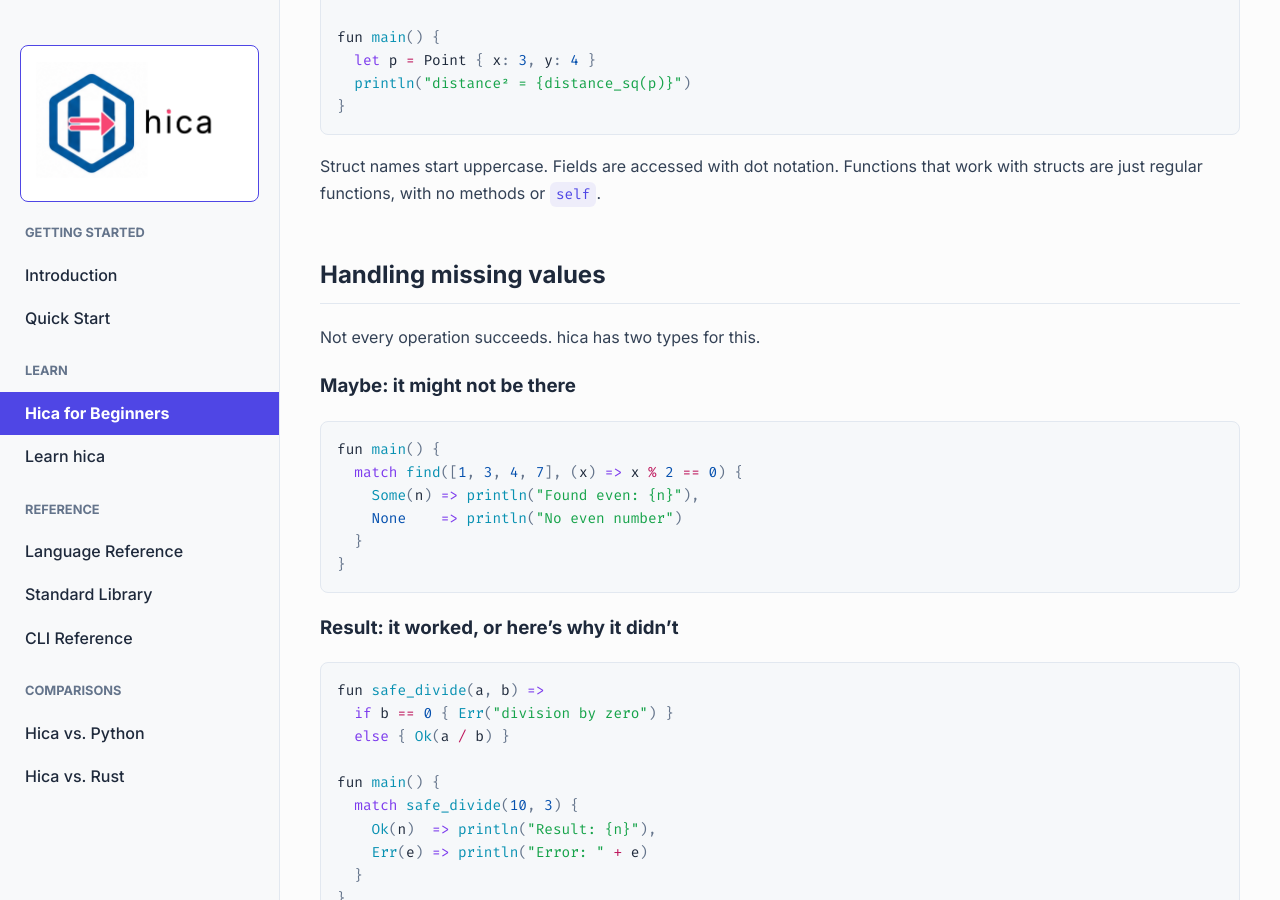
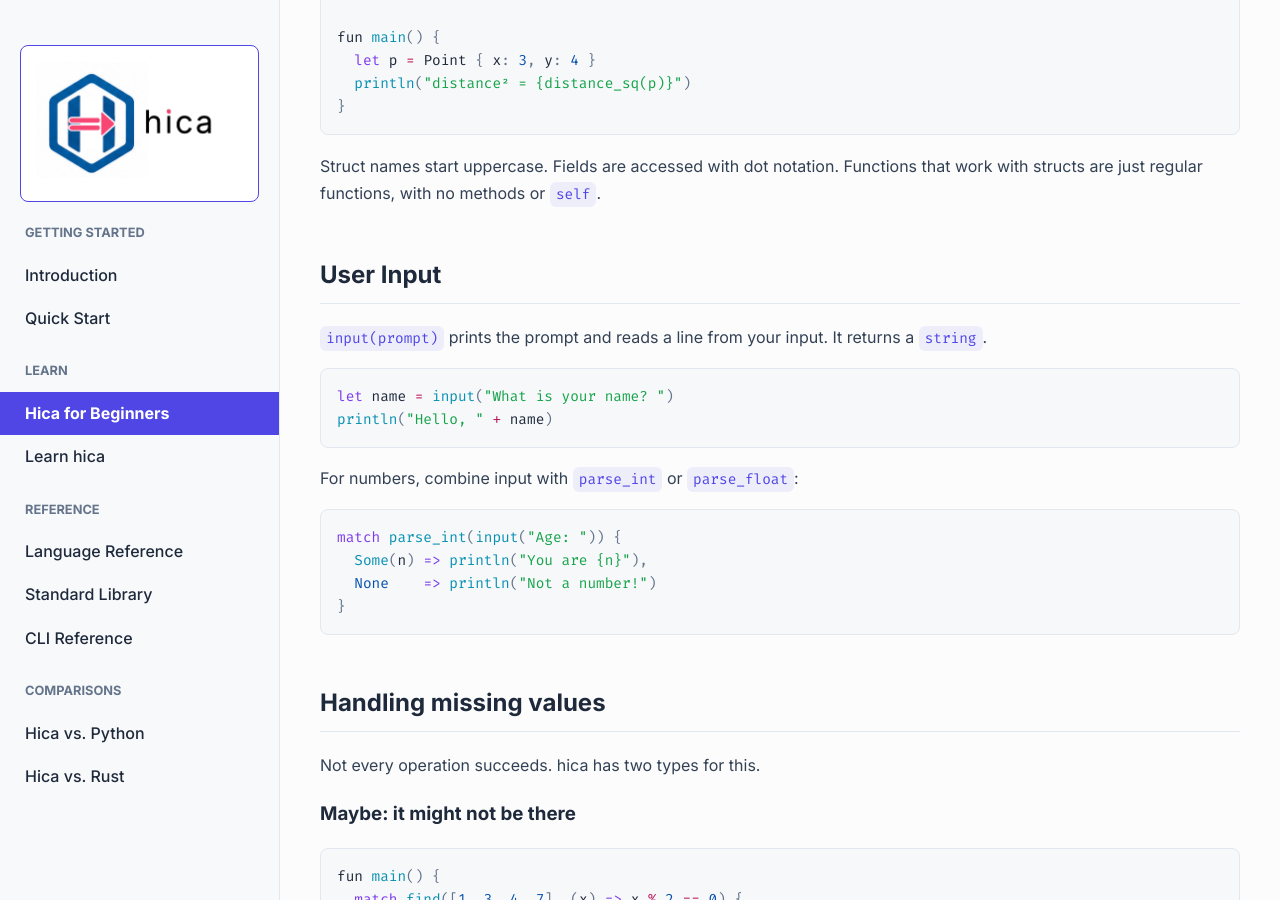
Before and after one commit to cladam/hica, a Jekyll site: the page built from docs/hica-for-beginners.md, in a window 1280 px wide and 900 px high, scrolled down 6136 px. Built offline with Jekyll 4.4.1, drawn with Linux system fonts in a browser that asks for light colours; some of the changed text lies outside the part shown.

````diff
--- a/docs/hica-for-beginners.md
+++ b/docs/hica-for-beginners.md
@@ -261,6 +261,24 @@
 
 Struct names start uppercase. Fields are accessed with dot notation. Functions that work with structs are just regular functions, with no methods or `self`.
 
+## User Input
+
+`input(prompt)` prints the prompt and reads a line from your input. It returns a `string`.
+
+```rust
+let name = input("What is your name? ")
+println("Hello, " + name)
+```
+
+For numbers, combine input with `parse_int` or `parse_float`:
+
+```rust
+match parse_int(input("Age: ")) {
+  Some(n) => println("You are {n}"),
+  None    => println("Not a number!")
+}
+```
+
 ## Handling missing values
 
 Not every operation succeeds. hica has two types for this.
````
Also changed, not shown: other parts of docs/hica-for-beginners.md (+1 -1 lines), docs/index.md (+1 -1 lines), docs/quick-start.md (+1 -1 lines), documentation/backlog.md (+11 -0 lines), 14 other files.
